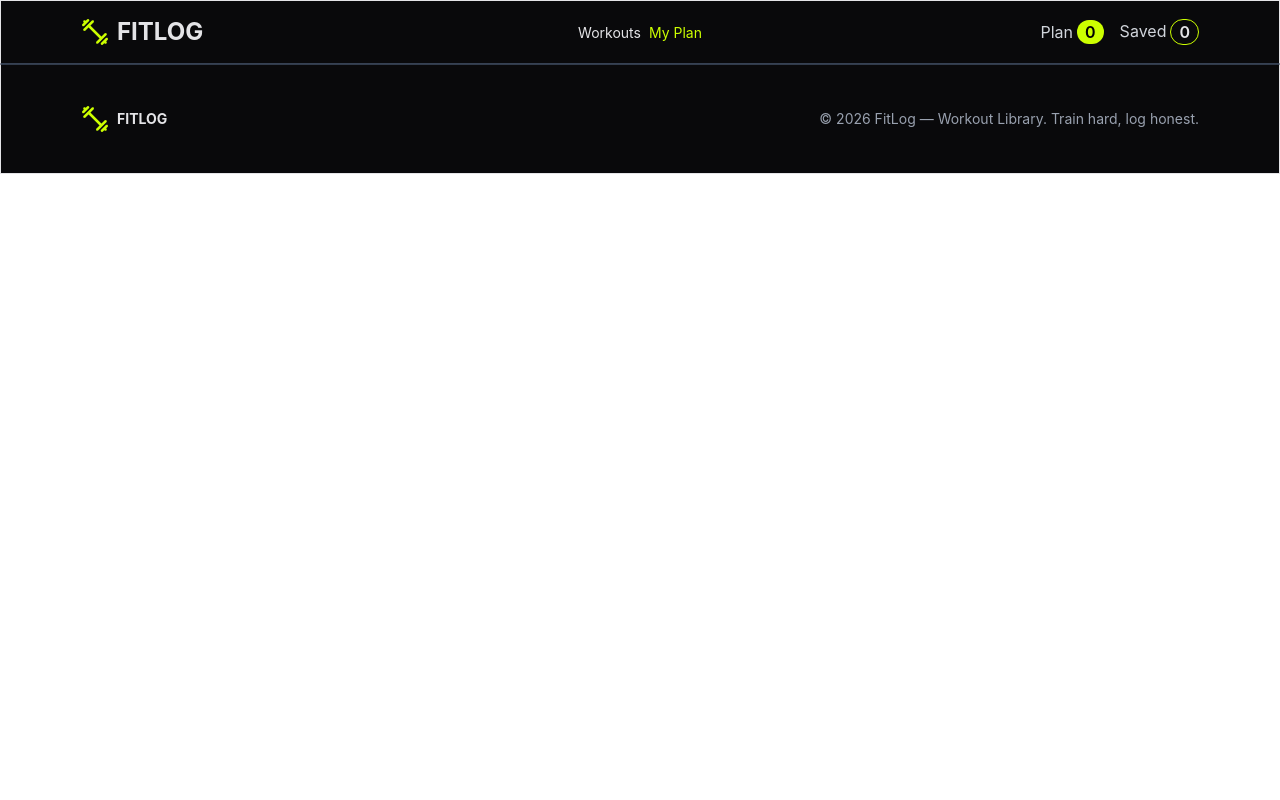
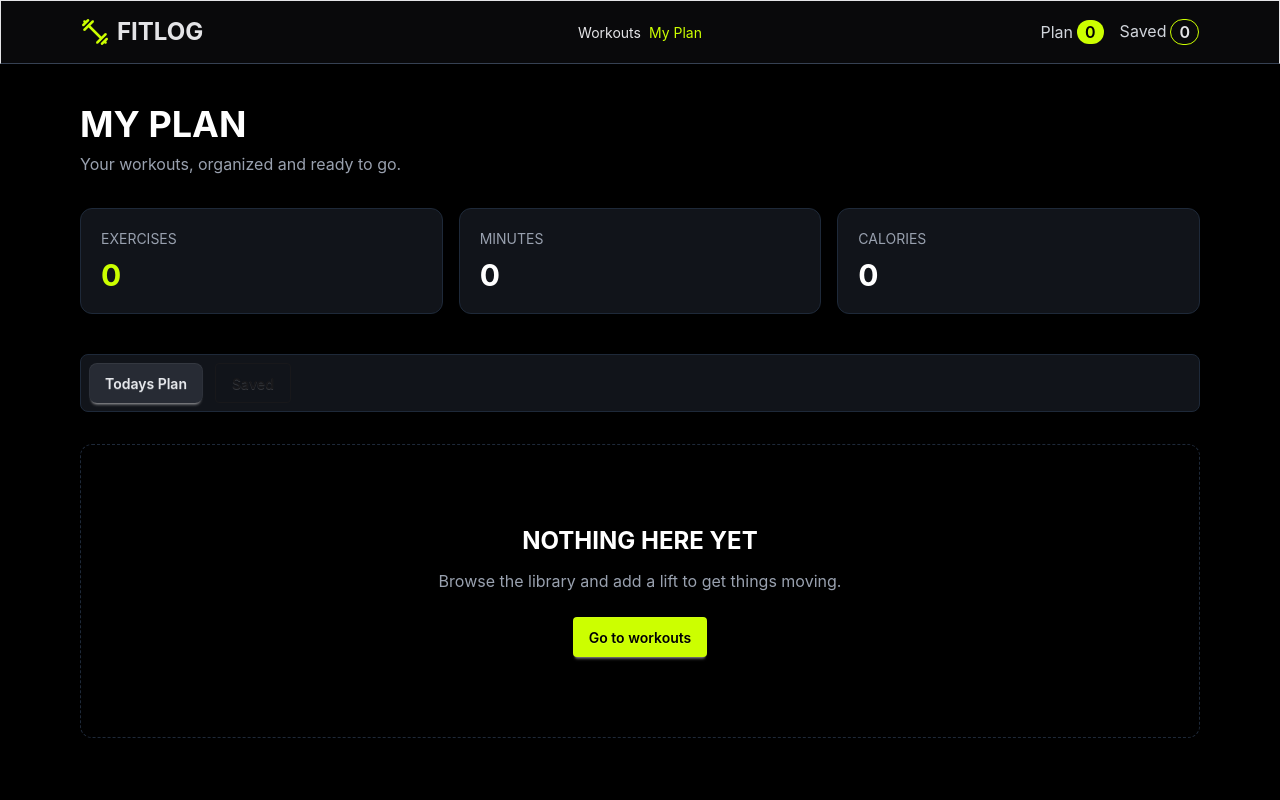
Before and after one commit to naifulnaife/A6_FitLog, a Next.js app: page /my-plan in a window 1280 px wide. Shown: the top 800 px of the page. Built offline with nearby package versions, Linux system fonts and the light colour scheme.

Commit message:
My Plan Page

```diff
--- a/src/app/my-plan/page.tsx
+++ b/src/app/my-plan/page.tsx
@@ -1,11 +1,181 @@
-import React from 'react';
+"use client";
 
-const page = () => {
+import Link from "next/link";
+import Image from "next/image";
+import { useState } from "react";
+import { usePlan } from "@/context/PlanContext";
+import { toast } from "react-toastify";
+import { Clock3, Flame, Star } from "lucide-react";
+
+const MyPlan = () => {const {plan, saved,removeFromPlan, removeSaved, } = usePlan();
+const [activeTab, setActiveTab] = useState<"plan" | "saved">("plan");
+
+  const currentWorkouts = activeTab === "plan" ? plan : saved;
+  const totalExercises = currentWorkouts.length;
+  const totalMinutes = currentWorkouts.reduce((total, workout) => total + workout.duration, 0 );
+  const totalCalories = currentWorkouts.reduce((total, workout) => total + workout.caloriesBurned, 0);
+
   return (
-    <div>
+    <main className="min-h-svh px-10 lg:px-20 py-10 bg-black text-white">
 
-    </div>
+      <div className="mb-8">
+        <h1 className="text-4xl font-bold">MY PLAN</h1>
+        <p className="text-gray-400 mt-2"> Your workouts, organized and ready to go. </p>
+      </div>
+
+      <div className="grid grid-cols-1 sm:grid-cols-3 gap-4 mb-10">
+        <div className="bg-[#11141a] border border-gray-800 rounded-xl p-5">
+          <p className="text-gray-400 text-sm">
+            EXERCISES
+          </p>
+
+          <h2 className="text-3xl font-bold mt-2 text-[#ccff00]">
+            {totalExercises}
+          </h2>
+        </div>
+
+        <div className="bg-[#11141a] border border-gray-800 rounded-xl p-5">
+          <p className="text-gray-400 text-sm">
+            MINUTES
+          </p>
+          <h2 className="text-3xl font-bold mt-2">
+            {totalMinutes}
+          </h2>
+        </div>
+        <div className="bg-[#11141a] border border-gray-800 rounded-xl p-5">
+          <p className="text-gray-400 text-sm">
+            CALORIES
+          </p>
+
+          <h2 className="text-3xl font-bold mt-2">
+            {totalCalories}
+          </h2>
+        </div>
+
+      </div>
+
+
+
+      <div className="flex gap-3 mb-8 border border-gray-800 rounded-lg p-2 bg-[#11141a]">
+
+        <button
+          onClick={() => setActiveTab("plan")}
+          className={
+            activeTab === "plan" ? "btn bg-[#272b34] rounded-lg text-gray-200 border-none" : "btn btn-outline text-gray-400"}>
+          Todays Plan
+        </button>
+
+
+        <button
+          onClick={() => setActiveTab("saved")}
+          className={
+            activeTab === "saved" ? "btn bg-[#272b34] rounded-lg text-gray-200 border-none" : "btn btn-outline text-gray-40 "}>
+          Saved
+        </button>
+
+      </div>
+      <div>
+
+      </div>
+
+      {currentWorkouts.length === 0 ? (
+
+        <div className="border border-dashed border-gray-800 rounded-xl text-center py-20">
+
+          <h2 className="text-2xl font-bold mb-3">
+            NOTHING HERE YET
+          </h2>
+
+          <p className="text-gray-400 mb-6">
+            Browse the library and add a lift to get things moving.
+          </p>
+
+          <Link
+            href="/"
+            className="btn bg-[#ccff00] text-black border-none">
+            Go to workouts
+          </Link>
+
+        </div> ) : (
+
+        <div className="space-y-4">
+
+          {currentWorkouts.map((workout) => (
+
+            <div
+              key={workout.id}
+              className="bg-[#11141a] border border-gray-800 rounded-xl p-3">
+
+              <div className="flex flex-col sm:flex-row items-center gap-4">
+                <div className="w-full sm:w-24 h-20 shrink-0">
+                  <Image src={workout.image} alt={workout.name}  width={150}  height={100}
+                    className="w-full h-full object-cover rounded-lg" />
+                </div>
+                <div className="flex-1 w-full">
+                  <h2 className="font-bold text-lg">
+                    {workout.name}
+                  </h2>
+                  <p className="text-sm text-gray-500">
+                    {workout.equipment}
+                  </p>
+                  <div className="flex flex-wrap gap-4 text-xs text-gray-400 mt-2">
+
+                    <span className="flex">
+                      <Clock3 size={18} className="text-[#ccff00]"/> {workout.duration} min
+                    </span>
+
+                    <span className="flex ">
+                      <Flame size={18} className="text-[#ccff00]"/>{workout.caloriesBurned} kcal
+                    </span>
+
+                    <span className="flex">
+                      <Star size={18} className="text-[#ccff00]"/> {workout.rating}
+                    </span>
+
+                  </div>
+                </div>
+                <div className="flex items-center gap-2">
+
+                  <Link
+                    href={`/workouts/${workout.id}`}
+                    className="btn btn-sm btn-outline text-gray-400 border-gray-400 border rounded-2xl" >
+                    View Details
+                  </Link>
+
+                  <button
+                    onClick={() => {
+                      toast.success("Workout marked as done");
+                    }}
+                    className="btn btn-sm bg-[#ccff00] text-black border-none rounded-2xl" >
+                    ✓ Mark as Done
+                  </button>
+                  <button
+                    onClick={() => {
+                      if (activeTab === "plan") {
+                        removeFromPlan(workout.id);
+                        toast.success(
+                          "Removed from today's plan"
+                        );
+
+                      } else {
+                        removeSaved(workout.id);
+                        toast.success(
+                          "Removed from saved"
+                        );
+                      }
+                    }}
+                    className="btn btn-sm btn-ghost text-gray-400">   ×  </button>
+
+                </div>
+              </div>
+            </div>
+
+          ))}
+
+        </div>
+      )}
+    </main>
   );
 };
 
-export default page;
+export default MyPlan;
```
